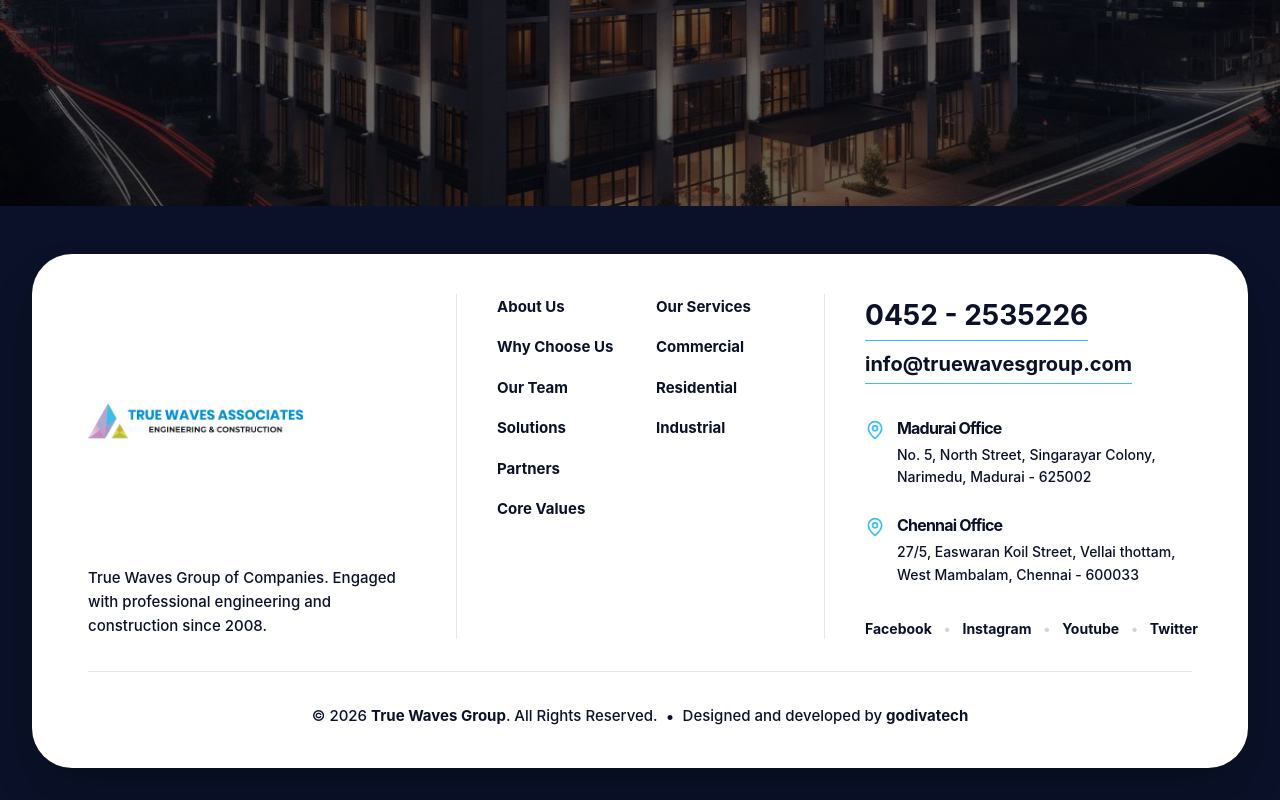
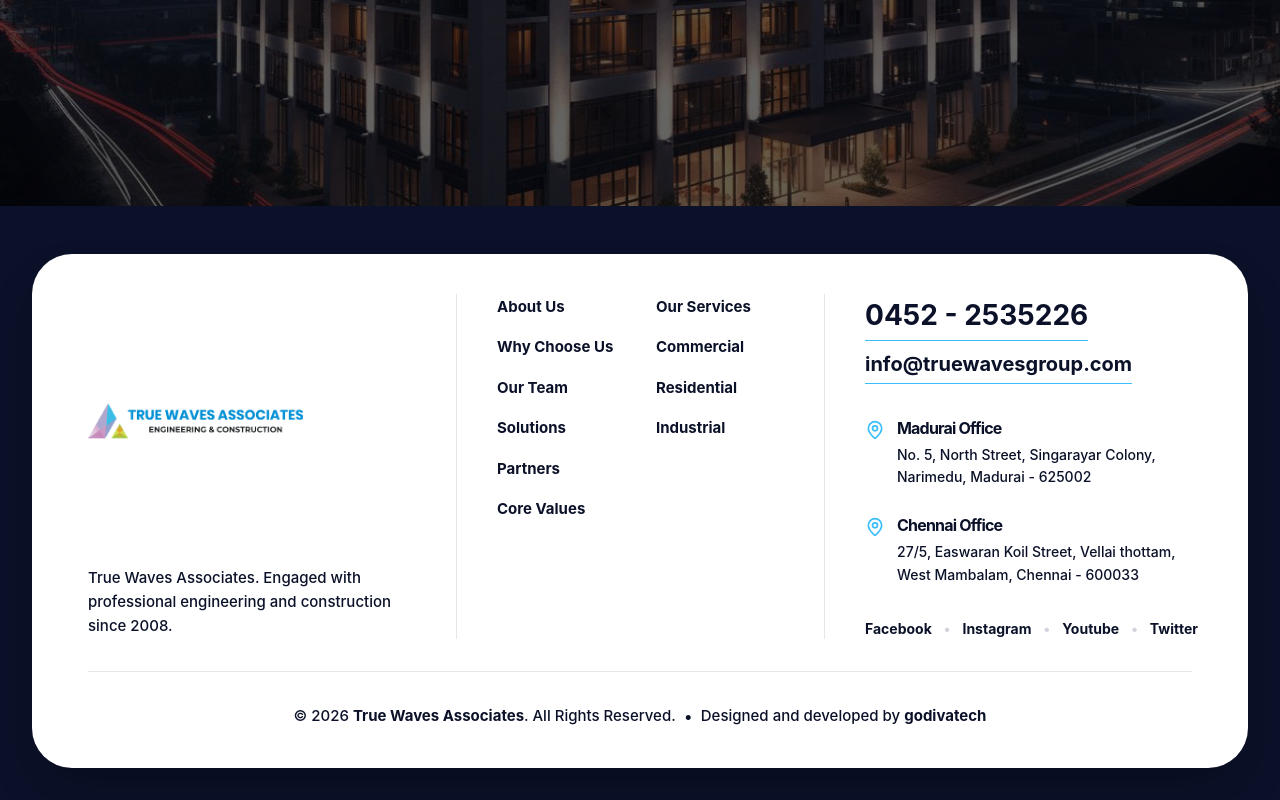
Before and after one commit to godivatech/truewaves_associates_website, a React (Vite) app: page /about in a window 1280 px wide. Shown: the part 6983-7783 px from the top of the page. Built offline with nearby package versions, Linux system fonts and the light colour scheme; no server answers.

Commit message:
Ui and Ux changes

```diff
--- a/src/sections/Footer.tsx
+++ b/src/sections/Footer.tsx
@@ -61,7 +61,7 @@ export default function Footer() {
 
                             <div className="mt-6 sm:mt-8">
                                 <p className="text-[15px] text-muted-foreground leading-relaxed font-medium md:max-w-xs">
-                                    True Waves Group of Companies. Engaged with professional engineering and construction since 2008.
+                                    True Waves Associates. Engaged with professional engineering and construction since 2008.
                                 </p>
                             </div>
                         </div>
@@ -156,7 +156,7 @@ export default function Footer() {
                     {/* Copyright */}
                     <div className="flex flex-col sm:flex-row items-center justify-center gap-2">
                         <p className="text-[15px] text-muted-foreground font-medium">
-                            © 2026 <span className="text-navy font-bold">True Waves Group</span>. All Rights Reserved.
+                            © 2026 <span className="text-navy font-bold">True Waves Associates</span>. All Rights Reserved.
                         </p>
                         <span className="hidden sm:inline text-muted-foreground">•</span>
                         <p className="text-[15px] text-muted-foreground font-medium">
--- a/src/sections/HeroSection.tsx
+++ b/src/sections/HeroSection.tsx
@@ -68,11 +68,11 @@ export default function HeroSection() {
                 >
                     <motion.h1
                         variants={itemVariants}
-                        className="text-4xl sm:text-5xl md:text-6xl lg:text-7xl font-bold text-white leading-tight max-w-4xl mx-auto"
+                        className="text-4xl sm:text-5xl md:text-6xl lg:text-7xl font-bold text-white tracking-normal leading-tight max-w-4xl mx-auto"
                     >
                         True Waves
                         <br />
-                        Group of Companies
+                        Associates
                     </motion.h1>
 
                     <motion.p
```
